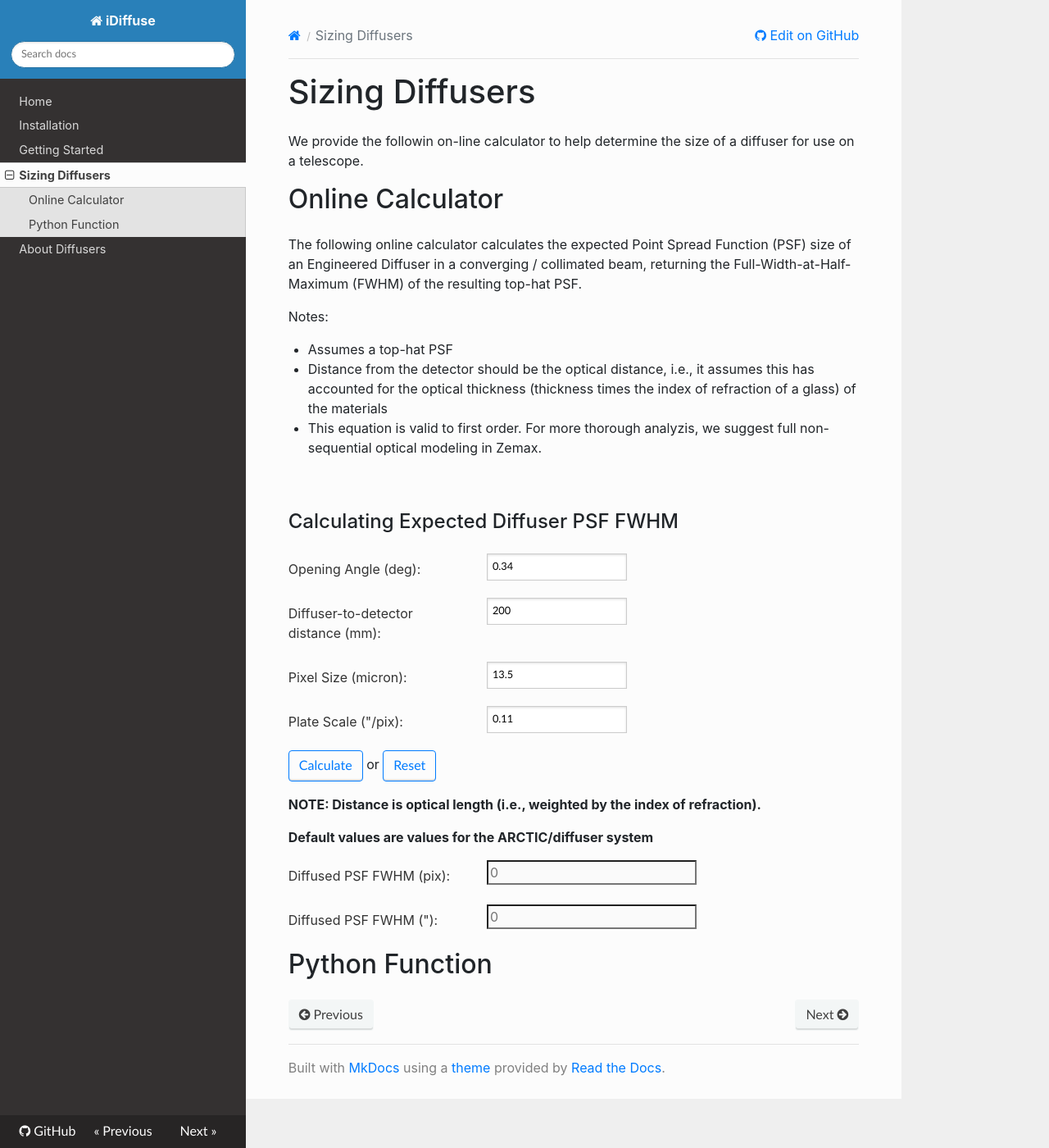
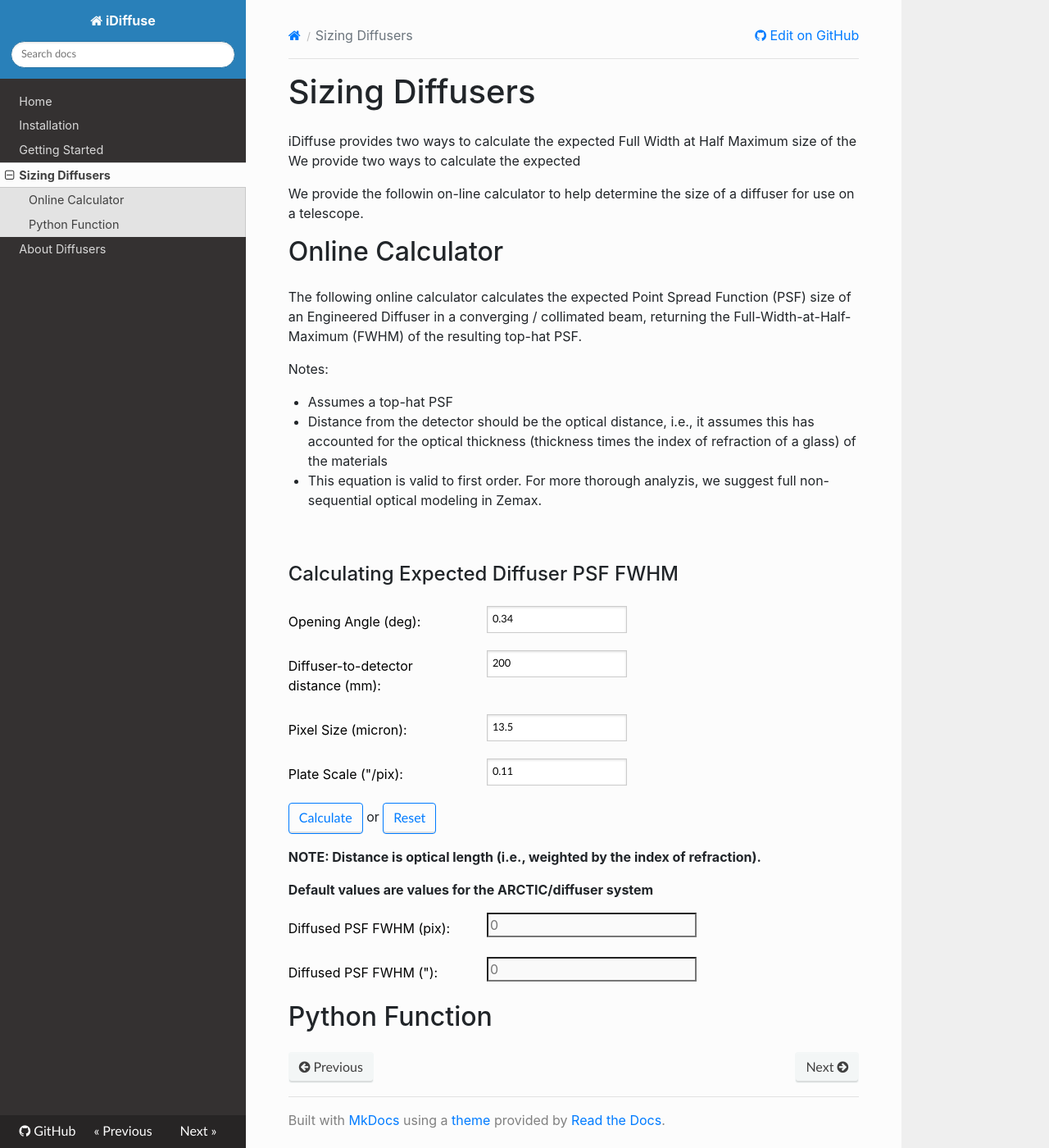
Before and after one commit to gummiks/idiffuse, an MkDocs documentation site: the page built from docs/diffuser_calculator.md, in a window 1280 px wide and 1400 px high. Shown: the whole window at 82% size. Built offline with MkDocs 1.6.1, drawn with Linux system fonts in a browser that asks for light colours; nearby versions of some CDN libraries; old or Windows-style settings are respelled for this version of MkDocs.

```diff
--- a/docs/diffuser_calculator.md
+++ b/docs/diffuser_calculator.md
@@ -1,4 +1,6 @@
 # Sizing Diffusers
+
+iDiffuse provides two ways to calculate the expected Full Width at Half Maximum size of the We provide two ways to calculate the expected
 
 We provide the followin on-line calculator to help determine the size of a diffuser for use on a telescope.
 
--- a/docs/extra.css
+++ b/docs/extra.css
@@ -3,7 +3,15 @@
     margin: auto auto 0.809em auto;
     height: 150px;
     width: 200px;
-    background-color: #2980B9;
+    background-color: black;
     padding: 1px;
     border-radius: 25%;
 }
+
+label {
+	color: #000100;
+}
+
+#fwhm_pix {
+	color: gray;
+}
```
Also changed, not shown: README.md (+9 -7 lines), 1 other file.
